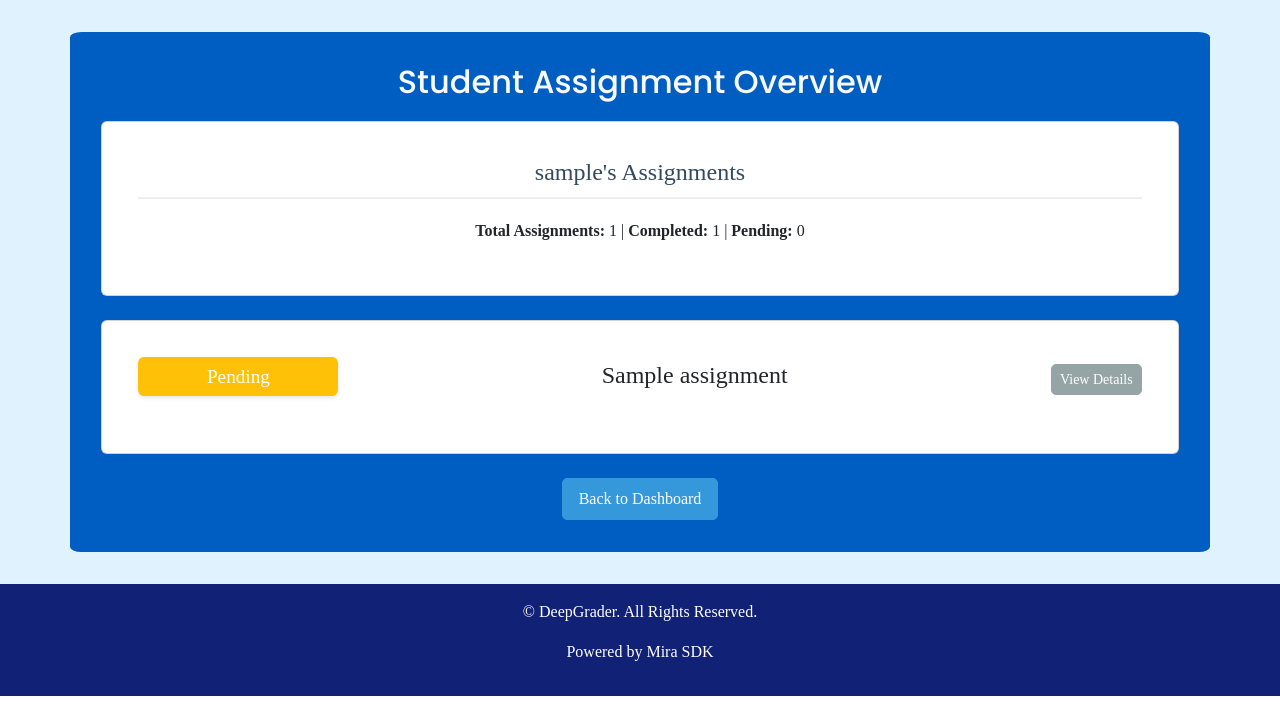
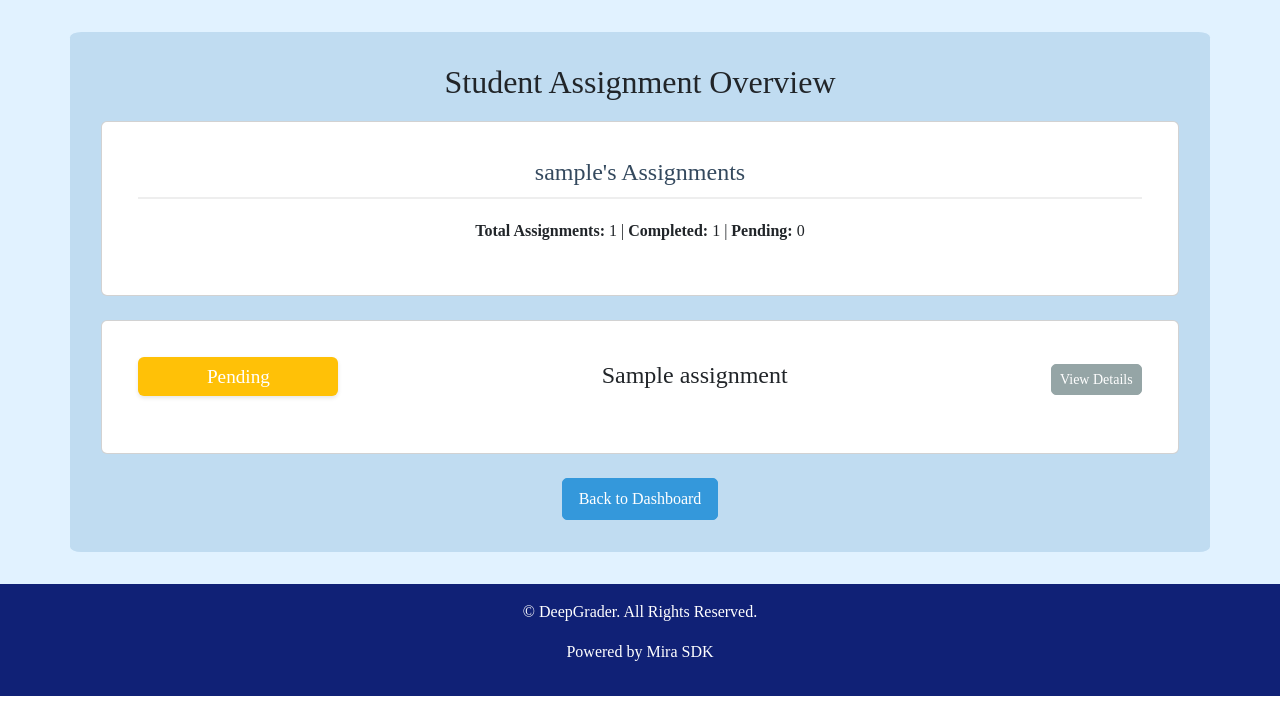
Before and after one commit to AmayVikram/DeepGrader, a Flask app: template templates/view_student_assignments.html in a window 1280 px wide. Shown: the part 79-800 px from the top of the page. Run offline with Flask 2, Linux system fonts and the light colour scheme; the template is opened without the code that fills it: most values are stand-ins (such as "Sample title", 1, 10 or a date in 2020); some web fonts are replaced.

Commit message:
Update view_student_assignments.html

```diff
--- a/templates/view_student_assignments.html
+++ b/templates/view_student_assignments.html
@@ -2,7 +2,7 @@
 
 {% block content %}
 <div class="container student-assignment-container">
-    <h2 style="text-align: center; margin-bottom: 20px;color:#f8f9fa;font-family: Poppins;">Student Assignment Overview</h2>
+    <h2 style="text-align: center; margin-bottom: 20px;">Student Assignment Overview</h2>
 
     <div class="card mb-4">
         <div class="card-body">
@@ -149,7 +149,7 @@
     font-weight: 600;
 }
 .student-assignment-container{
-    background-color: rgb(0,94,194);
+    background-color: #c0dcf1;
     padding:2.5%;
     border-radius: 1%;
 }
```
